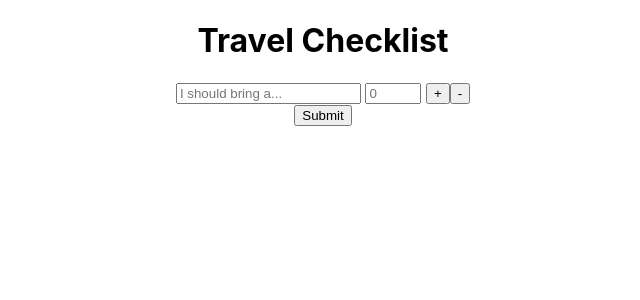
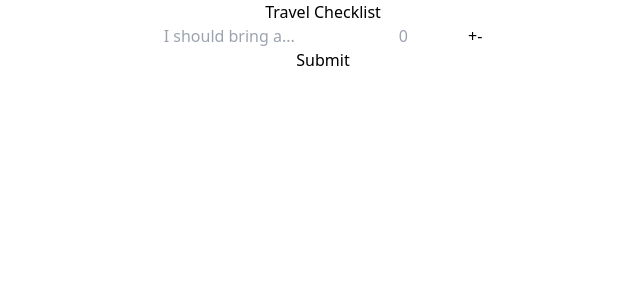
Before and after one commit to afialydia/travel-checklist, a React (Create React App) app: page / in a window 1280 px wide. Shown: the top 300 px of the page, without its empty margins (317-957 px from the left). Built offline with nearby package versions, Linux system fonts and the light colour scheme.

Commit message:
tailwind setup

```diff
--- a/src/index.css
+++ b/src/index.css
@@ -1,13 +1,19 @@
-body {
-  margin: 0;
-  font-family: -apple-system, BlinkMacSystemFont, 'Segoe UI', 'Roboto', 'Oxygen',
-    'Ubuntu', 'Cantarell', 'Fira Sans', 'Droid Sans', 'Helvetica Neue',
-    sans-serif;
-  -webkit-font-smoothing: antialiased;
-  -moz-osx-font-smoothing: grayscale;
+@tailwind base;
+@tailwind components;
+@tailwind utilities;
+
+/* Chrome, Safari, Edge, Opera */
+input::-webkit-outer-spin-button,
+input::-webkit-inner-spin-button {
+	-webkit-appearance: none;
+	margin: 0;
 }
 
-code {
-  font-family: source-code-pro, Menlo, Monaco, Consolas, 'Courier New',
-    monospace;
+/* Firefox */
+input[type="number"] {
+	-moz-appearance: textfield;
 }
+
+tbody {
+	height: 30vh !important;
+}
```
Also changed, not shown: src/index.js (+7 -14 lines).
